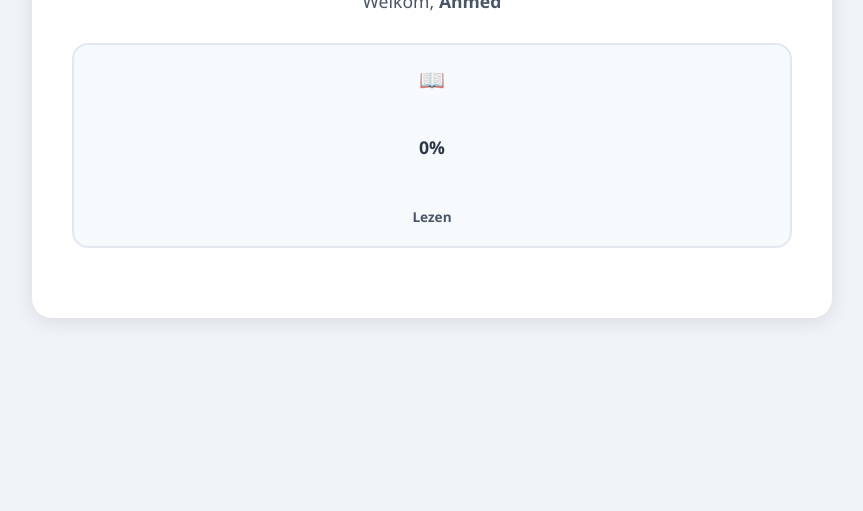
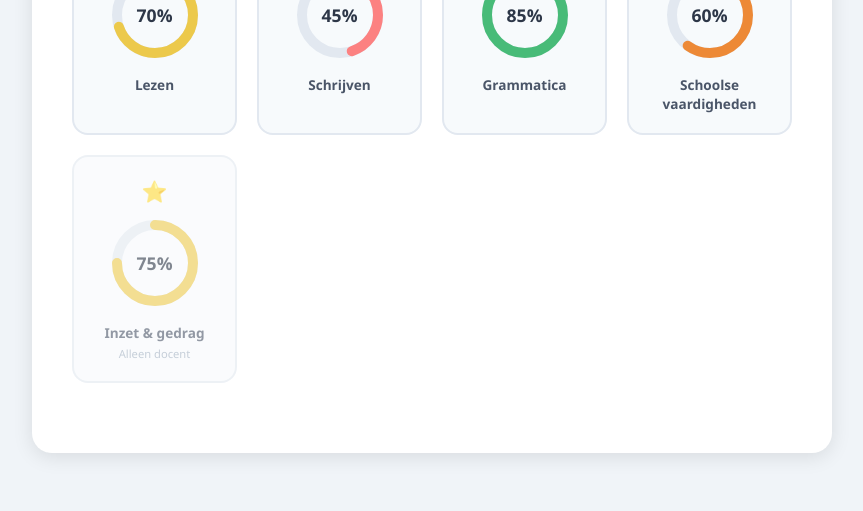
Before and after one commit to Yonder-ISK/isk-dashboard, a plain HTML site: page index.html in a window 1280 px wide. Shown: the part 289-800 px from the top of the page, without its empty margins (208-1071 px from the left). Drawn offline with Linux system fonts and the light colour scheme.

Commit message:
Update index.html

```diff
--- a/index.html
+++ b/index.html
@@ -112,7 +112,7 @@
 
         .diagram-icoon {
             font-size: 1.3rem;
-            margin-bottom: 4px;
+            margin-bottom: 8px;
         }
 
         .docent-label {
@@ -146,3 +146,104 @@
                     <div class="ring-tekst"><span id="pct-lezen">0%</span></div>
                 </div>
                 <div class="diagram-label">Lezen</div>
+            </div>
+
+            <div class="diagram-kaart" onclick="kiesDomein('schrijven')">
+                <div class="diagram-icoon">✏️</div>
+                <div class="ring-wrapper">
+                    <canvas id="ring-schrijven" width="100" height="100"></canvas>
+                    <div class="ring-tekst"><span id="pct-schrijven">0%</span></div>
+                </div>
+                <div class="diagram-label">Schrijven</div>
+            </div>
+
+            <div class="diagram-kaart" onclick="kiesDomein('grammatica')">
+                <div class="diagram-icoon">🔤</div>
+                <div class="ring-wrapper">
+                    <canvas id="ring-grammatica" width="100" height="100"></canvas>
+                    <div class="ring-tekst"><span id="pct-grammatica">0%</span></div>
+                </div>
+                <div class="diagram-label">Grammatica</div>
+            </div>
+
+            <div class="diagram-kaart" onclick="kiesDomein('schoolse-vaardigheden')">
+                <div class="diagram-icoon">🎒</div>
+                <div class="ring-wrapper">
+                    <canvas id="ring-schoolse" width="100" height="100"></canvas>
+                    <div class="ring-tekst"><span id="pct-schoolse">0%</span></div>
+                </div>
+                <div class="diagram-label">Schoolse vaardigheden</div>
+            </div>
+
+            <div class="diagram-kaart docent-only">
+                <div class="diagram-icoon">⭐</div>
+                <div class="ring-wrapper">
+                    <canvas id="ring-gedrag" width="100" height="100"></canvas>
+                    <div class="ring-tekst"><span id="pct-gedrag">0%</span></div>
+                </div>
+                <div class="diagram-label">Inzet & gedrag</div>
+                <div class="docent-label">Alleen docent</div>
+            </div>
+        </div>
+    </div>
+
+    <script>
+        var domeinen = [
+            { id: 'lezen',     percentage: 70 },
+            { id: 'schrijven', percentage: 45 },
+            { id: 'grammatica', percentage: 85 },
+            { id: 'schoolse',  percentage: 60 },
+            { id: 'gedrag',    percentage: 75 }
+        ];
+
+        function getKleur(pct) {
+            if (pct >= 80) return '#48bb78';
+            if (pct >= 70) return '#ecc94b';
+            if (pct >= 50) return '#ed8936';
+            return '#fc8181';
+        }
+
+        function tekenRing(id, pct) {
+            var canvas = document.getElementById('ring-' + id);
+            if (!canvas) return;
+            var ctx = canvas.getContext('2d');
+            var cx = 50;
+            var cy = 50;
+            var straal = 38;
+            var dikte = 10;
+
+            ctx.clearRect(0, 0, 100, 100);
+
+            ctx.beginPath();
+            ctx.arc(cx, cy, straal, 0, 2 * Math.PI);
+            ctx.strokeStyle = '#e2e8f0';
+            ctx.lineWidth = dikte;
+            ctx.stroke();
+
+            if (pct > 0) {
+                var startHoek = -Math.PI / 2;
+                var eindHoek = startHoek + (2 * Math.PI * pct / 100);
+                ctx.beginPath();
+                ctx.arc(cx, cy, straal, startHoek, eindHoek);
+                ctx.strokeStyle = getKleur(pct);
+                ctx.lineWidth = dikte;
+                ctx.lineCap = 'round';
+                ctx.stroke();
+            }
+
+            var tekstEl = document.getElementById('pct-' + id);
+            if (tekstEl) tekstEl.textContent = pct + '%';
+        }
+
+        function kiesDomein(domein) {
+            alert('Je hebt gekozen: ' + domein + '\nDe oefeningen komen hier binnenkort!');
+        }
+
+        window.addEventListener('load', function() {
+            domeinen.forEach(function(d) {
+                tekenRing(d.id, d.percentage);
+            });
+        });
+    </script>
+</body>
+</html>
```
